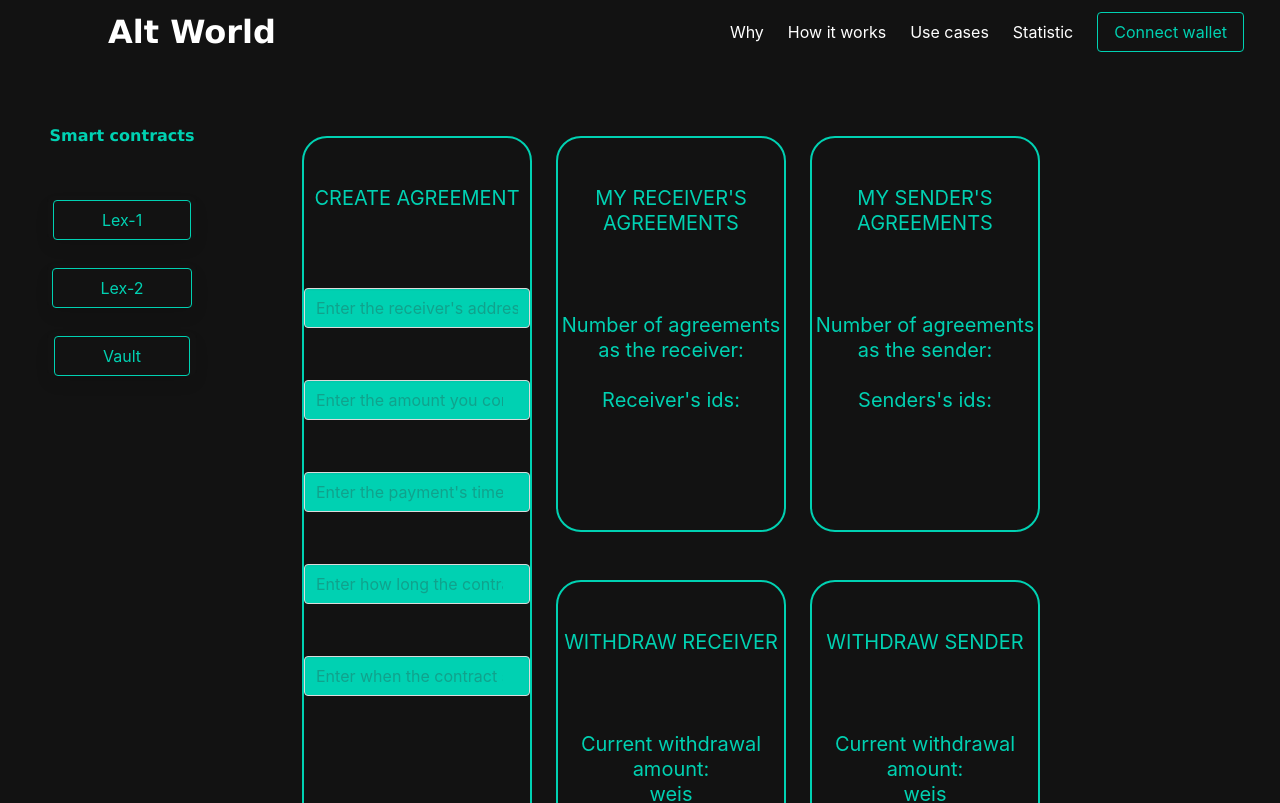
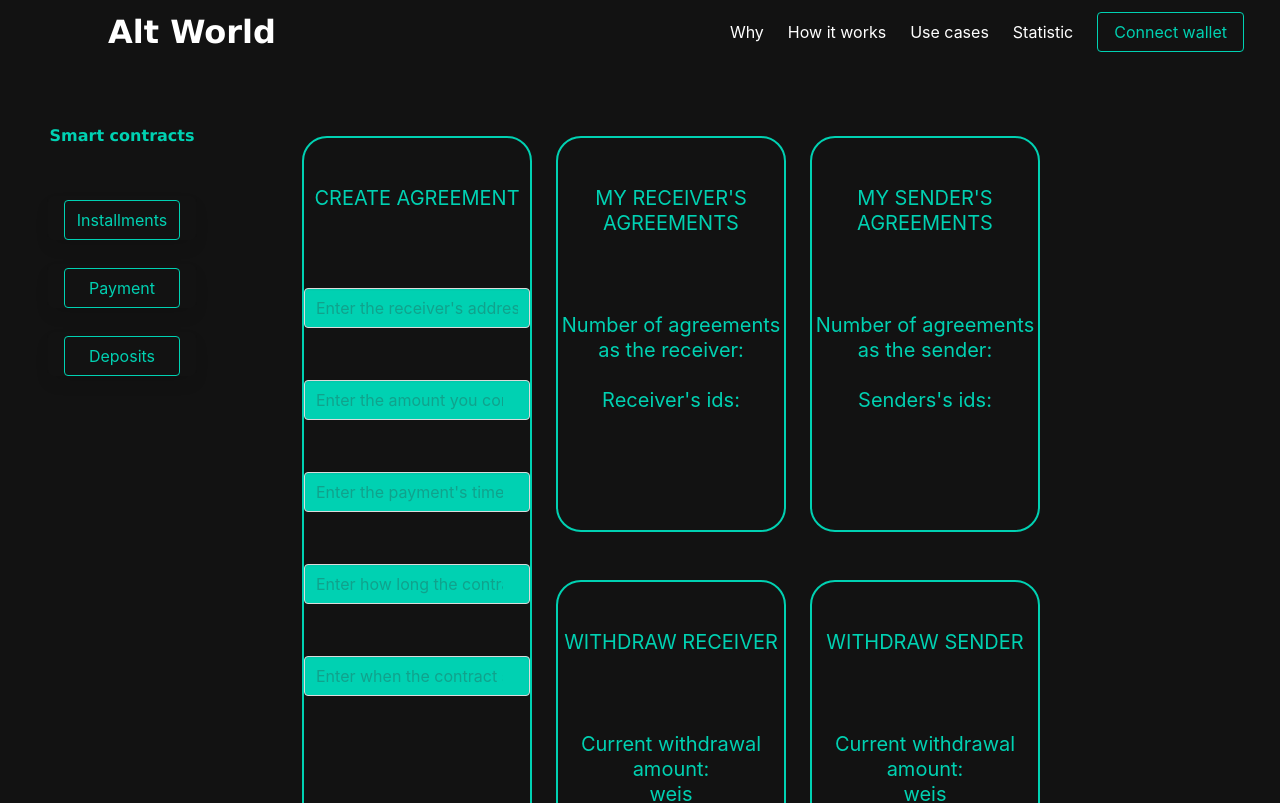
Before and after one commit to farinavito/Web3-Website, a Next.js app: page /lex-1 in a window 1280 px wide. Shown: the top 803 px of the page. Built offline with nearby package versions, Linux system fonts and the light colour scheme.

Commit message:
renamed the sc's buttons

```diff
--- a/pages/index.js
+++ b/pages/index.js
@@ -82,7 +82,6 @@ const Homepage = () => {
                     <p className="has-text-centered pt-4">
                         <br></br>
                         The goal of this project is to disrupt the social and economical principles of this world by leveraging the use of cryptocurrency<br></br>
-
                     </p>
                   </div>
                 </div>
--- a/pages/lex-1.js
+++ b/pages/lex-1.js
@@ -662,21 +662,21 @@ const App = () => {
                         <div className="box has-background-black-bis pt-4 pb-3">
                           <div className='columns is-centered'>
                             <Link href="/lex-1">
-                              <button className="button is-outlined py-2 px-6 is-size-6">Lex-1 </button>
+                              <button className="button is-outlined py-2 px-3 is-size-6">Installments </button>
                             </Link>
                           </div>
                         </div>
                         <div className="box has-background-black-bis pt-4 pb-3">
                           <div className='columns is-centered'>
                             <Link href="/lex-2">
-                              <button className="button is-outlined py-2 px-6 is-size-6">Lex-2 </button>
+                              <button className="button is-outlined py-2 px-5 is-size-6">Payment </button>
                             </Link>
                           </div>
                         </div>
                         <div className="box has-background-black-bis pt-4 pb-3">
                           <div className='columns is-centered'>
                             <Link href="/vault">
-                              <button className="button is-outlined py-2 px-6 is-size-6">Vault </button>
+                              <button className="button is-outlined py-2 px-5 is-size-6">Deposits </button>
                             </Link>
                           </div>
                         </div>
```
